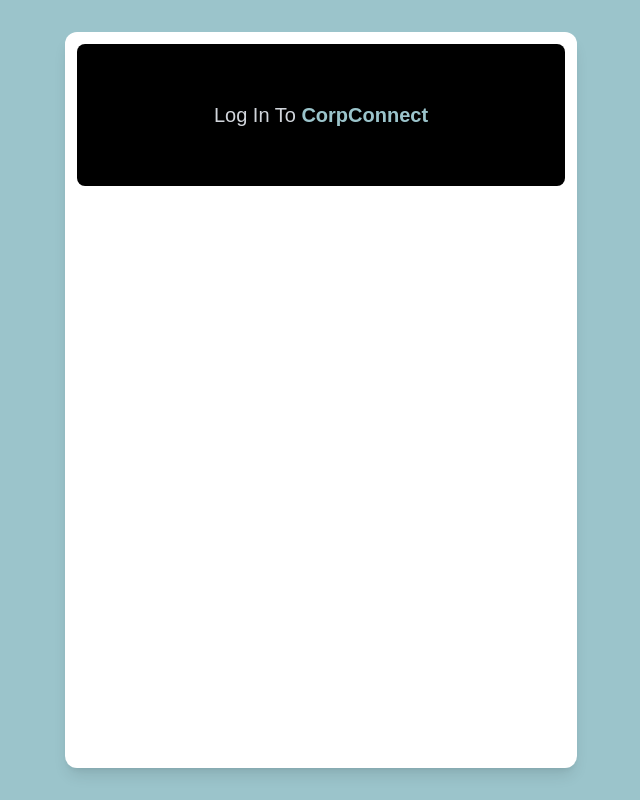
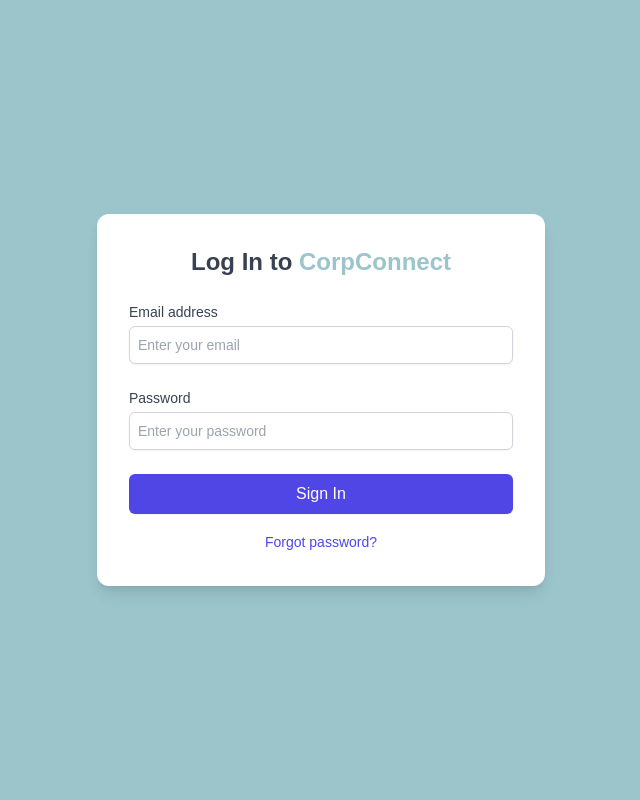
Before and after one commit to rohanpansara/corp-connect-nextjs, a Next.js app: page /auth/login in a window 1280 px wide. Shown: the whole page, without its empty margins (607-1247 px from the left). Built offline with nearby package versions, Linux system fonts and the light colour scheme; no server answers.

Commit message:
Some cookies related changes

```diff
--- a/package.json
+++ b/package.json
@@ -15,6 +15,7 @@
     "corp-connect-nextjs": "file:",
     "next": "14.2.14",
     "react": "^18",
+    "react-cookie": "^7.2.1",
     "react-dom": "^18",
     "react-redux": "^9.1.2"
   },
--- a/src/app/auth/login/page.tsx
+++ b/src/app/auth/login/page.tsx
@@ -1,3 +1,5 @@
+"use client"
+
 import LoginForm from '@/components/LoginForm';
 
 const LoginPage = () => {
--- a/src/app/layout.tsx
+++ b/src/app/layout.tsx
@@ -1,4 +1,6 @@
+// app/layout.tsx
 import "./globals.css";
+import { CookiesProvider } from 'react-cookie'; // Import CookiesProvider
 
 export default function RootLayout({
   children,
@@ -6,10 +8,12 @@
   children: React.ReactNode;
 }>) {
   return (
-    <html lang="en">
-      <body>
-        {children}
-      </body>
-    </html>
+    <CookiesProvider> {/* Wrap your application with CookiesProvider */}
+      <html lang="en">
+        <body>
+          {children}
+        </body>
+      </html>
+    </CookiesProvider>
   );
 }
--- a/src/components/LoginForm.tsx
+++ b/src/components/LoginForm.tsx
@@ -1,93 +1,106 @@
-// app/login/LoginForm.tsx
-'use client'; // This line is important for client components
+'use client'; // This is required for client-side components
 
 import { useState } from 'react';
-import { useRouter } from 'next/navigation'; // Use from 'next/navigation' in the app directory
-import { apiClient } from '@/utils/apiClient';
-import Image from 'next/image';
-import illustration from '@/assets/illustration.png';
-
+import { useRouter } from 'next/navigation'; // 'next/navigation' used in Next.js 13+ for app directory
+import { apiClient } from '@/utils/apiClient'; // Assuming you have an API client utility
 
 const LoginForm = () => {
-    const [email, setEmail] = useState('');
-    const [password, setPassword] = useState('');
-    const [error, setError] = useState('');
-    const router = useRouter(); // Initialize the router
+    const [email, setEmail] = useState('');       // State for email
+    const [password, setPassword] = useState(''); // State for password
+    const [error, setError] = useState('');       // State for error messages
+    const router = useRouter();                   // Router to navigate after login
 
     const handleSubmit = async (e: React.FormEvent) => {
         e.preventDefault();
-        setError(''); // Reset error message before submission
+        setError(''); // Clear previous errors
 
         try {
-            const response = await apiClient.post('/user/login', { email, password }); // Ensure you are calling the correct path
+            // Sending POST request to login endpoint
+            const response = await apiClient.post('/user/login', { email, password });
+
             if (response.status === 200) {
-                // Redirect to dashboard or another page after successful login
+                // Redirect to dashboard or any other page after successful login
                 router.push('/dashboard');
             }
         } catch (err: any) {
+            // Handle error response
             console.error('Login failed:', err);
             setError(err.response?.data?.error || 'An unexpected error occurred.');
         }
     };
 
-
     return (
         <>
-            <main className='flex w-[90%] h-screen min-h-screen bg-[#9BC4CB]'>
-                <section className='flex w-1/2'>
+            <main className="flex w-[90%] h-screen min-h-screen bg-[#9BC4CB]">
+                {/* First Section */}
+                <section className="flex w-1/2 bg-cover bg-center">
+                    {/* You can uncomment the Image below and add an illustration */}
                     {/* <Image src={illustration} alt="Illustration" layout="responsive" /> */}
                 </section>
-                <section className='flex w-1/2'>
-                    <div className='w-full p-8'>
-                        <div className='w-full h-full min-h-full bg-white shadow-lg rounded-[12px]'>
-                            <div className='flex flex-col p-3 w-full h-full'>
-                                <div className='flex h-[20%] w-full justify-center items-center text-pretty text-xl font-medium text-gray-300 bg-black rounded-lg p-5'>
-                                    Log In To&nbsp;<span className='text-[#9BC4CB] font-bold'>CorpConnect</span>
-                                </div>
+
+                {/* Second Section: Login Form */}
+                <section className="flex w-1/2 justify-center items-center">
+                    <div className="w-full max-w-md p-8 bg-white shadow-lg rounded-[12px]">
+                        <h2 className="text-2xl font-bold text-center text-gray-700 mb-6">
+                            Log In to <span className="text-[#9BC4CB]">CorpConnect</span>
+                        </h2>
+
+                        {/* Login Form */}
+                        <form onSubmit={handleSubmit} className="space-y-6">
+                            {/* Email Input */}
+                            <div>
+                                <label htmlFor="email" className="block text-sm font-medium text-gray-700">
+                                    Email address
+                                </label>
+                                <input
+                                    id="email"
+                                    type="email"
+                                    value={email}
+                                    onChange={(e) => setEmail(e.target.value)}
+                                    required
+                                    className="mt-1 block w-full p-2 border border-gray-300 rounded-md shadow-sm focus:ring-indigo-500 focus:border-indigo-500 sm:text-sm"
+                                    placeholder="Enter your email"
+                                />
                             </div>
+
+                            {/* Password Input */}
+                            <div>
+                                <label htmlFor="password" className="block text-sm font-medium text-gray-700">
+                                    Password
+                                </label>
+                                <input
+                                    id="password"
+                                    type="password"
+                                    value={password}
+                                    onChange={(e) => setPassword(e.target.value)}
+                                    required
+                                    className="mt-1 block w-full p-2 border border-gray-300 rounded-md shadow-sm focus:ring-indigo-500 focus:border-indigo-500 sm:text-sm"
+                                    placeholder="Enter your password"
+                                />
+                            </div>
+
+                            {/* Display error message */}
+                            {error && <p className="text-red-500 text-sm">{error}</p>}
+
+                            {/* Submit Button */}
+                            <div>
+                                <button
+                                    type="submit"
+                                    className="w-full bg-indigo-600 text-white py-2 px-4 rounded-md shadow-sm hover:bg-indigo-500 focus:ring-2 focus:ring-offset-2 focus:ring-indigo-600"
+                                >
+                                    Sign In
+                                </button>
+                            </div>
+                        </form>
+
+                        {/* Extra links */}
+                        <div className="mt-4 text-center">
+                            <a href="#" className="text-sm text-indigo-600 hover:text-indigo-500">
+                                Forgot password?
+                            </a>
                         </div>
                     </div>
                 </section>
-                {/* <section className='flex w-1/2'>
-                    <div className="flex min-h-full flex-col justify-center px-6 py-12 lg:px-8">
-                        <div className="sm:mx-auto sm:w-full sm:max-w-sm">
-                            <img className="mx-auto h-10 w-auto" src="https://tailwindui.com/plus/img/logos/mark.svg?color=indigo&shade=600" alt="Your Company" />
-                            <h2 className="mt-10 text-center text-2xl font-bold leading-9 tracking-tight text-gray-900">Sign in to your account</h2>
-                        </div>
-
-                        <div className="mt-10 sm:mx-auto sm:w-full sm:max-w-sm">
-                            <form className="space-y-6" action="#" method="POST">
-                                <div>
-                                    <label about="email" className="block text-sm font-medium leading-6 text-gray-900">Email address</label>
-                                    <div className="mt-2">
-                                        <input id="email" name="email" type="email" autoComplete="email" required className="block w-full rounded-md border-0 py-1.5 text-gray-900 shadow-sm ring-1 ring-inset ring-gray-300 placeholder:text-gray-400 focus:ring-2 focus:ring-inset focus:ring-indigo-600 sm:text-sm sm:leading-6" />
-                                    </div>
-                                </div>
-
-                                <div>
-                                    <div className="flex items-center justify-between">
-                                        <label about="password" className="block text-sm font-medium leading-6 text-gray-900">Password</label>
-                                        <div className="text-sm">
-                                            <a href="#" className="font-semibold text-indigo-600 hover:text-indigo-500">Forgot password?</a>
-                                        </div>
-                                    </div>
-                                    <div className="mt-2">
-                                        <input id="password" name="password" type="password" autoComplete="current-password" required className="block w-full rounded-md border-0 py-1.5 text-gray-900 shadow-sm ring-1 ring-inset ring-gray-300 placeholder:text-gray-400 focus:ring-2 focus:ring-inset focus:ring-indigo-600 sm:text-sm sm:leading-6" />
-                                    </div>
-                                </div>
-
-                                <div>
-                                    <button type="submit" className="flex w-full justify-center rounded-md bg-indigo-600 px-3 py-1.5 text-sm font-semibold leading-6 text-white shadow-sm hover:bg-indigo-500 focus-visible:outline focus-visible:outline-2 focus-visible:outline-offset-2 focus-visible:outline-indigo-600">Sign in</button>
-                                </div>
-                            </form>
-
-                            <p className="mt-10 text-center text-sm text-gray-500">
-                                Not a member?
-                                <a href="#" className="font-semibold leading-6 text-indigo-600 hover:text-indigo-500">Start a 14 day free trial</a>
-                            </p>
-                        </div>
-                    </div>
-                </section> */}
             </main>
         </>
     );
--- a/src/utils/cookies.ts
+++ b/src/utils/cookies.ts
@@ -53,6 +53,13 @@
   return cookie.parse(req.headers.cookie || '');
 };
 
+// Client-side cookie retrieval
+export const getClientCookies = () => {
+  if (typeof document === 'undefined') return {};
+  const cookieString = document.cookie;
+  return cookie.parse(cookieString || '');
+};
+
 /**
  * Retrieve a specific cookie from the request headers.
  * @param req - Next.js request object
```
Also changed, not shown: src/app/api/auth/login.ts (+13 -7 lines), src/app/page.tsx (+0 -93 lines), src/utils/apiClient.ts (+50 -6 lines), 2 other files (tests, documents, lock files or other folders).
